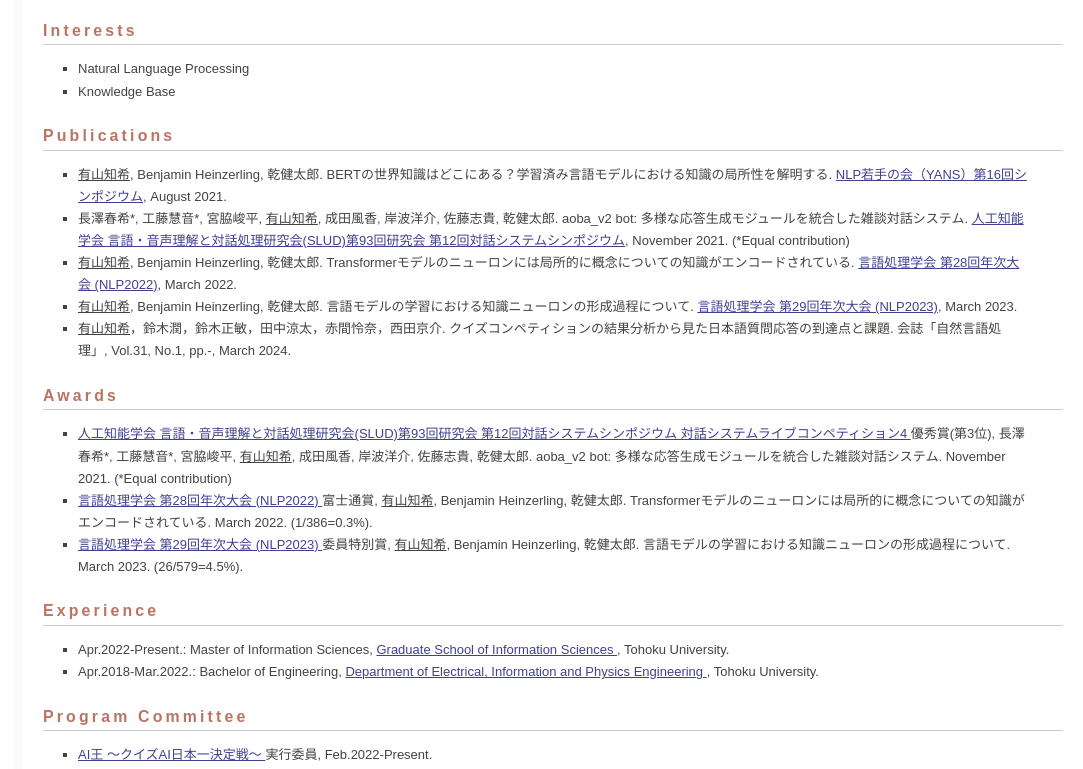
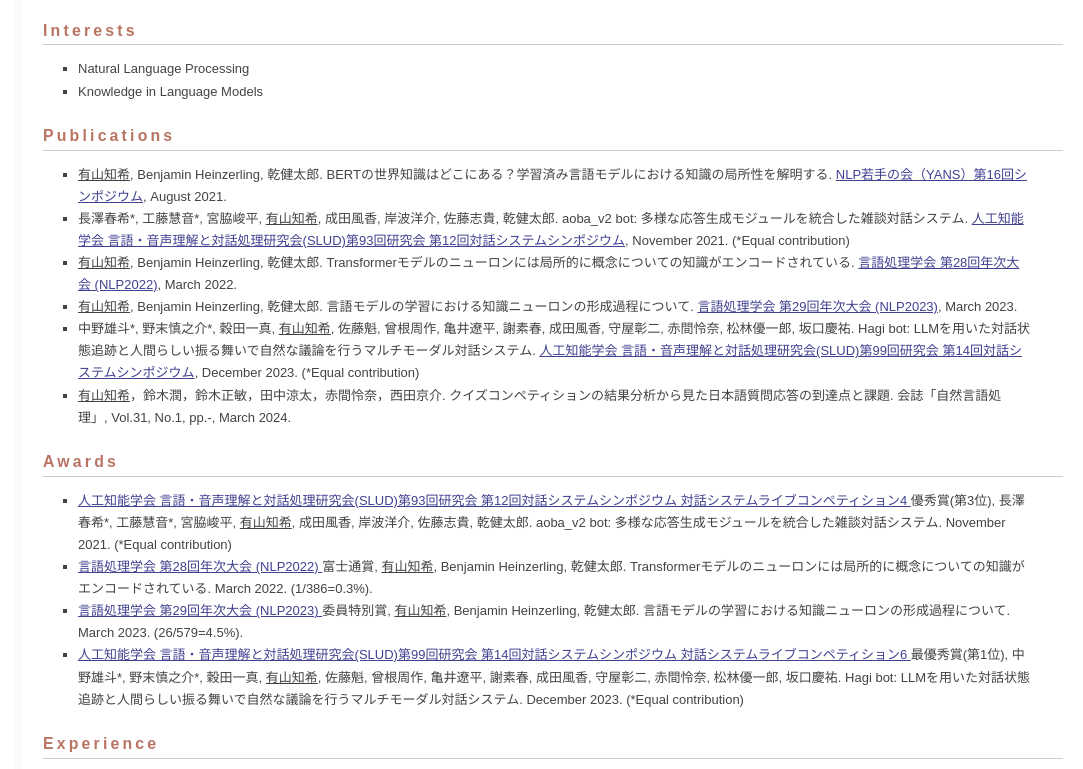
Before and after one commit to tomokiariyama/tomokiariyama.github.io, a plain HTML site: page index.html in a window 1280 px wide. Shown: the part 360-1129 px from the top of the page, without its empty margins (197-1280 px from the left). Drawn offline with Linux system fonts and the light colour scheme.

Commit message:
updated publications and awards

```diff
--- a/index.html
+++ b/index.html
@@ -67,7 +67,7 @@
 <p>
   <ul type="circle">
     <li>Natural Language Processing</li>
-    <li>Knowledge Base</li>
+    <li>Knowledge in Language Models</li>
   </ul>
 </p>
 </div>
@@ -97,6 +97,12 @@
       <u>有山知希</u>, Benjamin Heinzerling, 乾健太郎.
       言語モデルの学習における知識ニューロンの形成過程について.
       <a href="https://www.anlp.jp/nlp2023/">言語処理学会 第29回年次大会 (NLP2023)</a>, March 2023.
+    </li>
+    <li>
+      中野雄斗*, 野末慎之介*, 穀田一真, <u>有山知希</u>, 佐藤魁, 曾根周作, 亀井遼平, 謝素春, 成田風香, 守屋彰二, 赤間怜奈, 松林優一郎, 坂口慶祐.
+      Hagi bot: LLMを用いた対話状態追跡と人間らしい振る舞いで自然な議論を行うマルチモーダル対話システム.
+      <a href="https://jsai-slud.github.io/sig-slud/99th-sig.html">
+        人工知能学会 言語・音声理解と対話処理研究会(SLUD)第99回研究会 第14回対話システムシンポジウム</a>, December 2023. (*Equal contribution)
     </li>
     <li>
       <u>有山知希</u>，鈴木潤，鈴木正敏，田中涼太，赤間怜奈，西田京介.
@@ -138,6 +144,15 @@
       <u>有山知希</u>, Benjamin Heinzerling, 乾健太郎.
       言語モデルの学習における知識ニューロンの形成過程について.
       March 2023. (26/579=4.5%).
+    </li>
+    <li>
+      <a href="https://sites.google.com/view/dslc6/%E7%B5%90%E6%9E%9C">
+        人工知能学会 言語・音声理解と対話処理研究会(SLUD)第99回研究会 第14回対話システムシンポジウム 対話システムライブコンペティション6
+      </a>
+      最優秀賞(第1位),
+      中野雄斗*, 野末慎之介*, 穀田一真, <u>有山知希</u>, 佐藤魁, 曾根周作, 亀井遼平, 謝素春, 成田風香, 守屋彰二, 赤間怜奈, 松林優一郎, 坂口慶祐.
+      Hagi bot: LLMを用いた対話状態追跡と人間らしい振る舞いで自然な議論を行うマルチモーダル対話システム.
+      December 2023. (*Equal contribution)
     </li>
   </ul>
 </p>
```
